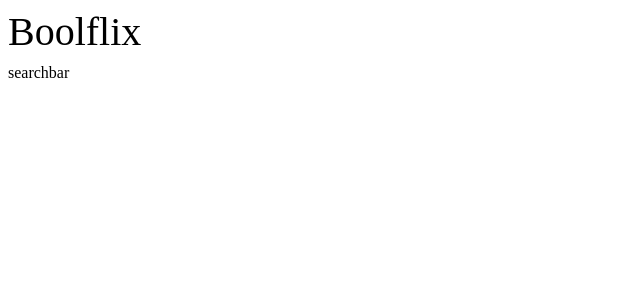
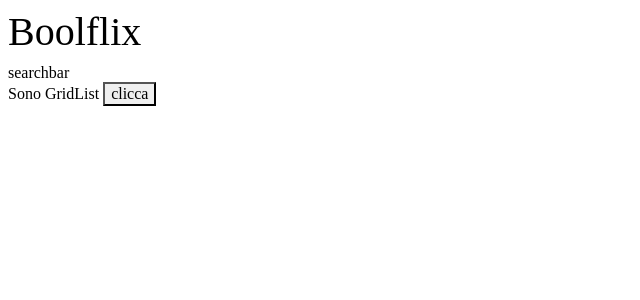
Before and after one commit to GianmarcoRuffi/vue-boolflix, a Vue app: page / in a window 1280 px wide. Shown: the top 300 px of the page, without its empty margins (0-640 px from the left). Built offline with nearby package versions, Linux system fonts and the light colour scheme.

Commit message:
Observable

```diff
--- a/src/components/GridList.vue
+++ b/src/components/GridList.vue
@@ -1,14 +1,28 @@
 <template>
-  <section></section>
+  <section>
+    Sono GridList
+    <button @click="leggi">clicca</button>
+    {{ mysearch }}
+  </section>
 </template>
 
 <script>
+import state from "../store.js";
 export default {
   name: "GridList",
   data() {
     return {};
   },
-  methods: {},
+  computed: {
+    mysearch() {
+      return state.search;
+    },
+  },
+  methods: {
+    leggi() {
+      state.search = "pippo";
+    },
+  },
 };
 </script>
 
--- a/src/components/searchBar.vue
+++ b/src/components/searchBar.vue
@@ -1,5 +1,5 @@
 <template>
-  <div>searchbar {{ state.search }}</div>
+  <div>searchbar {{ mysearch }}</div>
 </template>
 
 <script>
@@ -7,9 +7,12 @@ import state from "../store.js";
 export default {
   name: "searchBar",
   data() {
-    return {
-      state,
-    };
+    return {};
+  },
+  computed: {
+    mysearch() {
+      return state.search;
+    },
   },
   methods: {},
 };
--- a/src/store.js
+++ b/src/store.js
@@ -1,5 +1,8 @@
-const state = {
+import Vue from "vue";
+
+const state = Vue.observable({
   search: "",
-};
+  species: [],
+});
 
 export default state;
```
